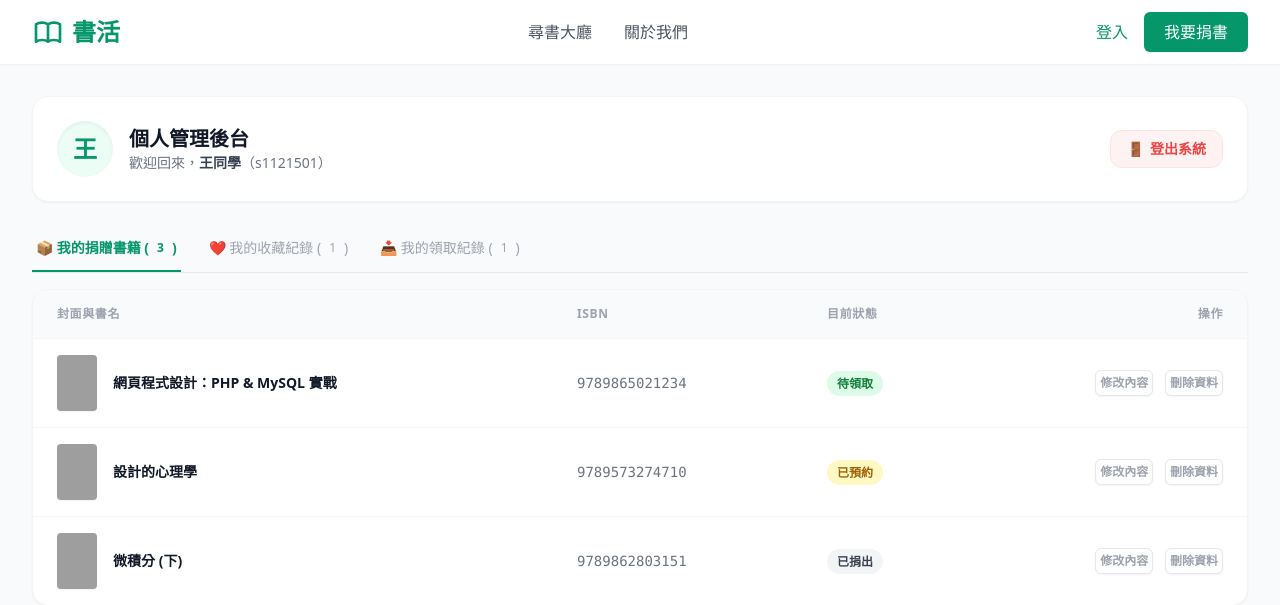
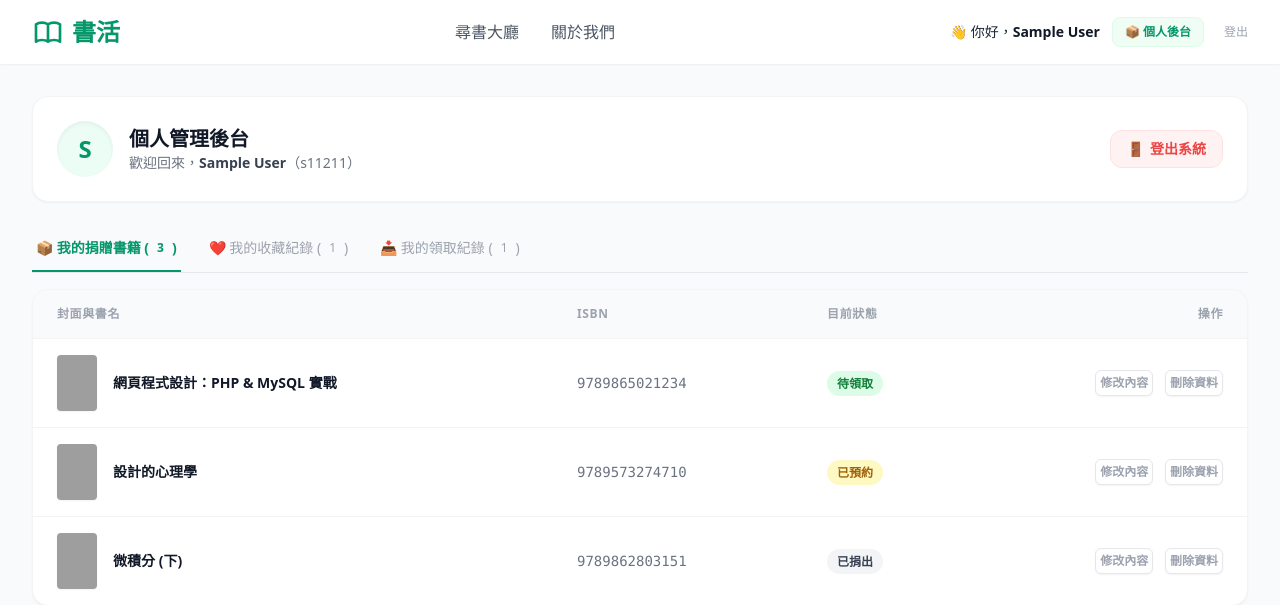
Before and after one commit to Ventus316/BookLoop, a PHP site: page /user_panel.php in a window 1280 px wide. Shown: the top 605 px of the page. Run offline with PHP 8.4, Linux system fonts and the light colour scheme; the visitor is signed in with stand-in values (Sample User, id 1); some libraries are stand-ins or nearby versions; grey boxes are pictures that could not be loaded.

Commit message:
feat: implement dynamic navbar toggling and backend session gatekeepers (v0.3.1)

```diff
--- a/components/header.php
+++ b/components/header.php
@@ -17,10 +17,41 @@
             </nav>
 
             <div class="flex items-center gap-4">
-                <a href="login.php" class="text-brand font-medium hover:text-green-700 transition">登入</a>
-                <a href="donate.php" class="bg-brand text-white px-5 py-2 rounded-md font-medium hover:bg-green-700 transition shadow-sm">
-                    我要捐書
-                </a>
+                <?php
+                // 安全啟動 Session 檢查機制
+                if (session_status() === PHP_SESSION_NONE) {
+                    session_start();
+                }
+
+                // 判斷使用者是否已經登入
+                if (isset($_SESSION['user_id'])):
+                    // 🌟 狀況 A：已登入狀態
+                ?>
+                    <div class="flex items-center gap-3">
+                        <span class="text-sm font-medium text-gray-650">
+                            👋 你好，<strong class="text-gray-900"><?php echo htmlspecialchars($_SESSION['uname']); ?></strong>
+                        </span>
+
+                        <?php if ($_SESSION['urole'] === 'admin'): ?>
+                            <a href="admin_panel.php" class="text-xs bg-rose-50 text-rose-700 border border-rose-100 px-3 py-1.5 rounded-lg font-bold hover:bg-rose-100 transition">
+                                🛡️ 系統後台
+                            </a>
+                        <?php else: ?>
+                            <a href="user_panel.php" class="text-xs bg-green-50 text-brand border border-green-100 px-3 py-1.5 rounded-lg font-bold hover:bg-green-100 transition">
+                                📦 個人後台
+                            </a>
+                        <?php endif; ?>
+
+                        <a href="api/auth_process.php?logout=1" class="text-xs text-gray-400 hover:text-red-500 font-medium transition ml-2">
+                            登出
+                        </a>
+                    </div>
+                <?php else: ?>
+                    <a href="login.php" class="text-sm font-bold text-gray-650 hover:text-brand transition">登入</a>
+                    <a href="register.php" class="bg-brand text-white px-5 py-2 rounded-lg text-sm font-bold hover:bg-green-700 transition shadow-sm">
+                        註冊
+                    </a>
+                <?php endif; ?>
             </div>
 
         </div>
--- a/user_panel.php
+++ b/user_panel.php
@@ -1,8 +1,17 @@
 <?php
-// 模擬第三階段從 Session 撈取的登入用戶資訊
+// 檔名：user_panel.php 頂部防護
+session_start();
+
+// 🛡️ 防護鎖：檢查是否登入，未登入者直接踢回登入頁
+if (!isset($_SESSION['user_id'])) {
+    header("Location: login.php");
+    exit;
+}
+
+// 將 Session 內的真實資料帶入變數中，完美取代原本的假陣列
 $current_user = [
-    'uname' => '王同學',
-    'ustudent_id' => 's1121501'
+    'uname' => $_SESSION['uname'],
+    'ustudent_id' => 's1121' . $_SESSION['user_id'] // 暫時以 ID 組合模擬學號，後續再從 DB 撈
 ];
 
 // 模擬從資料庫撈出的「我捐贈的書籍」列表
```
Also changed, not shown: admin_panel.php (+12 -3 lines).
